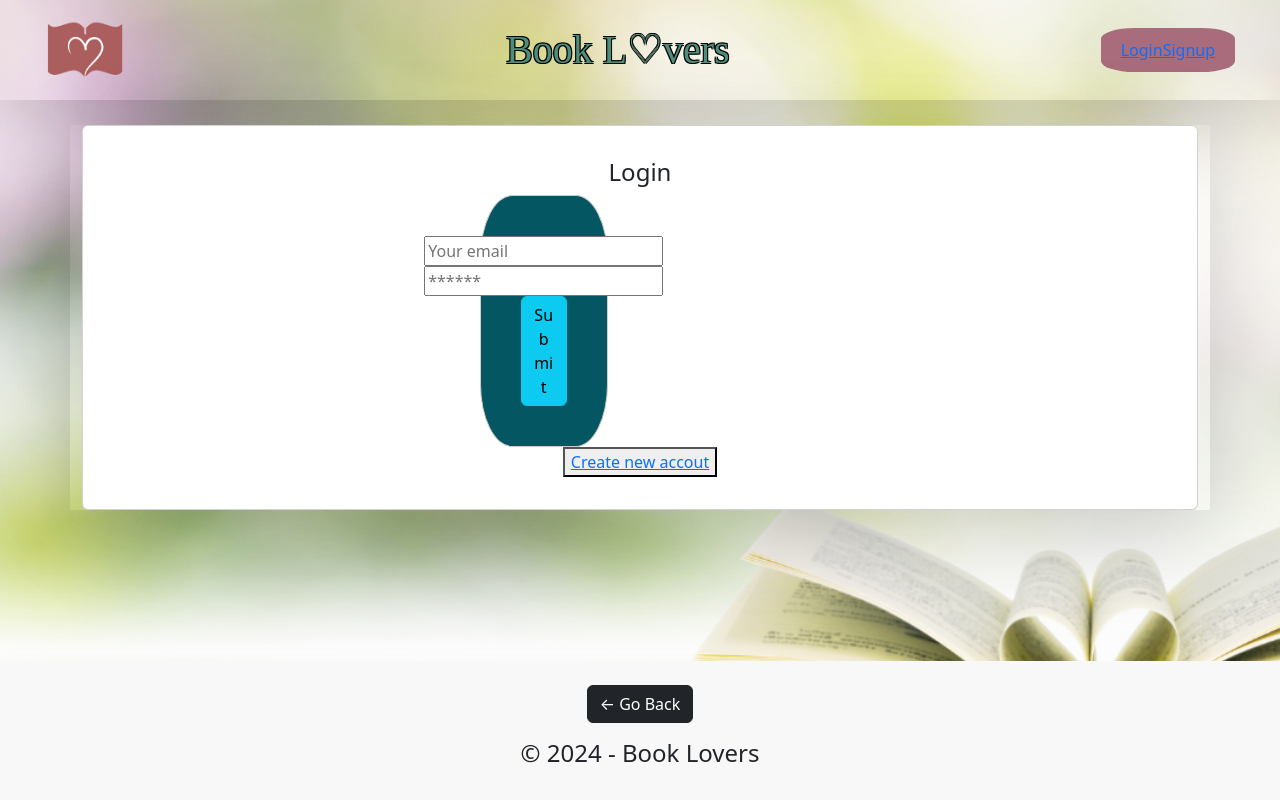
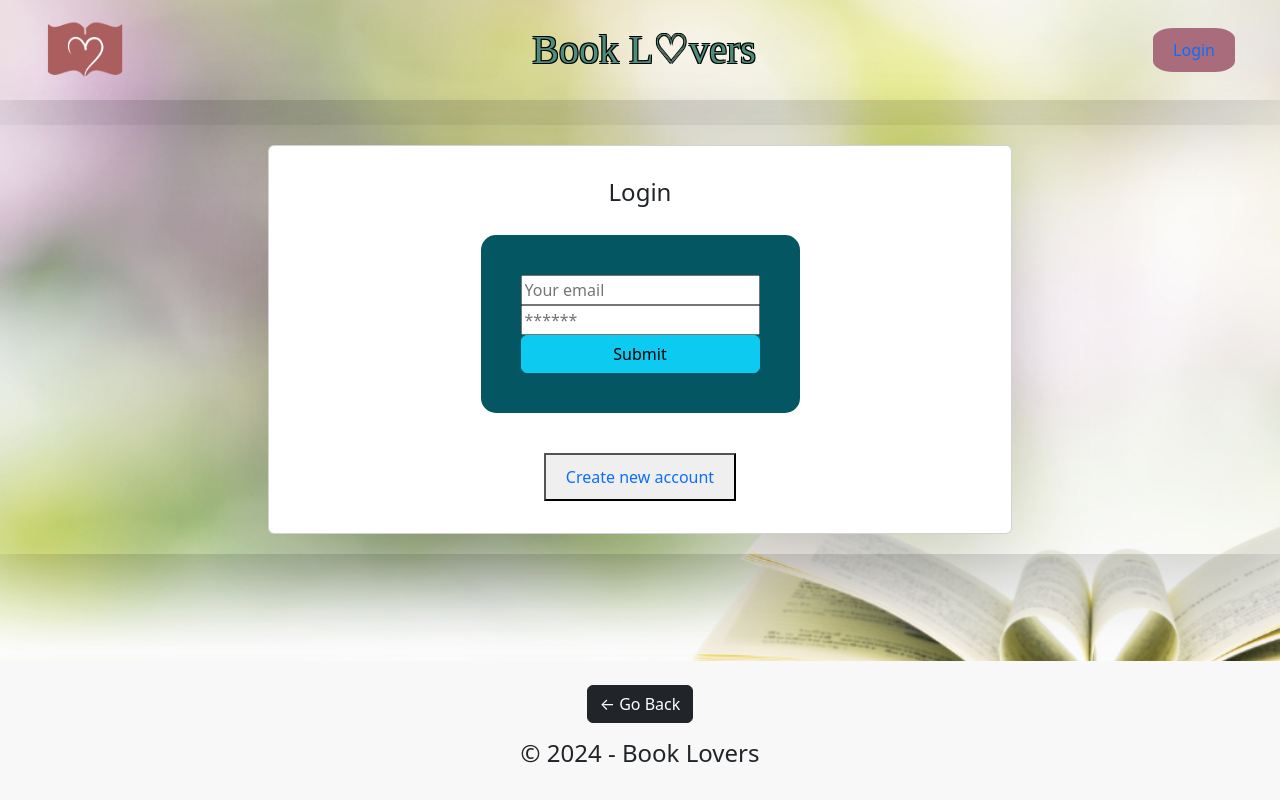
Before and after one commit to BookLovers-Group3/Book-Lovers-Official, a React (Vite) app in the folder client/: page /login in a window 1280 px wide. Built offline with nearby package versions, Linux system fonts and the light colour scheme; a small style sheet from the web is missing.

Commit message:
re-work some of the css for the forms

```diff
--- a/client/src/components/Nav/index.jsx
+++ b/client/src/components/Nav/index.jsx
@@ -47,8 +47,7 @@ const Header = () => {
               </>
             ) : (
               <>
-                <Link to="/login">Login</Link>
-                <Link to="/signup">Signup</Link>
+                <Link style={{textDecoration: "none"}} to="/login">Login</Link>
               </>
             )}
           </div>
--- a/client/src/components/pages/Login.jsx
+++ b/client/src/components/pages/Login.jsx
@@ -79,8 +79,8 @@ const Login = () => {
                   </button>
                 </form>
 
-                <button>
-                  <Link to="/signup">Create new accout</Link>
+                <button className = "create-account-btn">
+                  <Link style={{textDecoration: 'none'}} to="/signup">Create new account</Link>
                 </button>
               </div>
             )}
--- a/client/src/components/pages/Page.scss
+++ b/client/src/components/pages/Page.scss
@@ -1,9 +1,21 @@
 .container {
-  width: 1400px;
-  position: relative;
+  max-width: 1400px;
   margin: 25px auto;
+  padding: 20px;
   line-height: 1.5;
+  box-shadow: 0 20px 80px #0000002f;
+}
+
+.card {
   box-shadow: 0 20px 80px rgba(0, 0, 0, 0.185);
+  max-width: 60%;
+  margin: auto;
+}
+
+.flex-center {
+  display: flex;
+  align-items: center;
+  justify-content: center;
 }
 
 .custom-card-body {
@@ -15,25 +27,26 @@
 .custom-form {
   display: flex;
   flex-direction: column;
-  max-width: 40%;
-  align-items: center;
-  justify-content: center;
-  align-content: center;
-  border: 1px solid #ccc;
+  margin: 20px auto;
   padding: 40px;
   background-color: var(--darkgreen);
-  border-radius: 25%;
+  border-radius: 15px;
 }
 
 .single-book-container {
   display: flex;
-  padding: 30px;
-  margin: 30px;
+  flex-direction: column;
+  padding: 20px;
+  margin: 20px auto;
   align-items: center;
-  width: 50%;
-  margin: 20px auto;
 
   img {
     margin-bottom: 15px;
   }
 }
+
+.create-account-btn {
+  padding: 10px 20px;
+  margin: 20px 15px 0;
+  cursor: pointer;
+}
```
